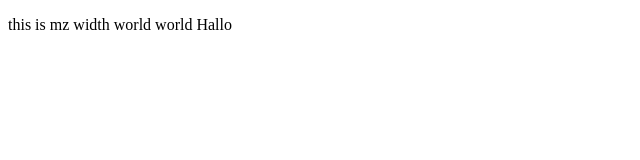
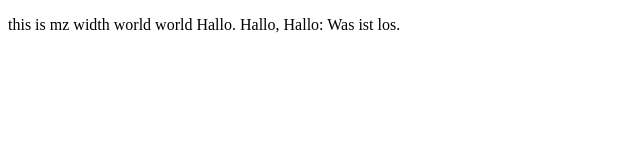
Before and after one commit to heinziheinz/merge-conflict-trial, a plain HTML site: page index.html in a window 1280 px wide. Shown: the whole page, without its empty margins (0-640 px from the left). Drawn offline with Linux system fonts and the light colour scheme.

Commit message:
change two

```diff
--- a/index.html
+++ b/index.html
@@ -9,7 +9,7 @@
 </head>
 
 <body>
-    <p>this is mz width world world Hallo</p>
+    <p>this is mz width world world Hallo. Hallo, Hallo: Was ist los.</p>
 </body>
 
 </html>
```
